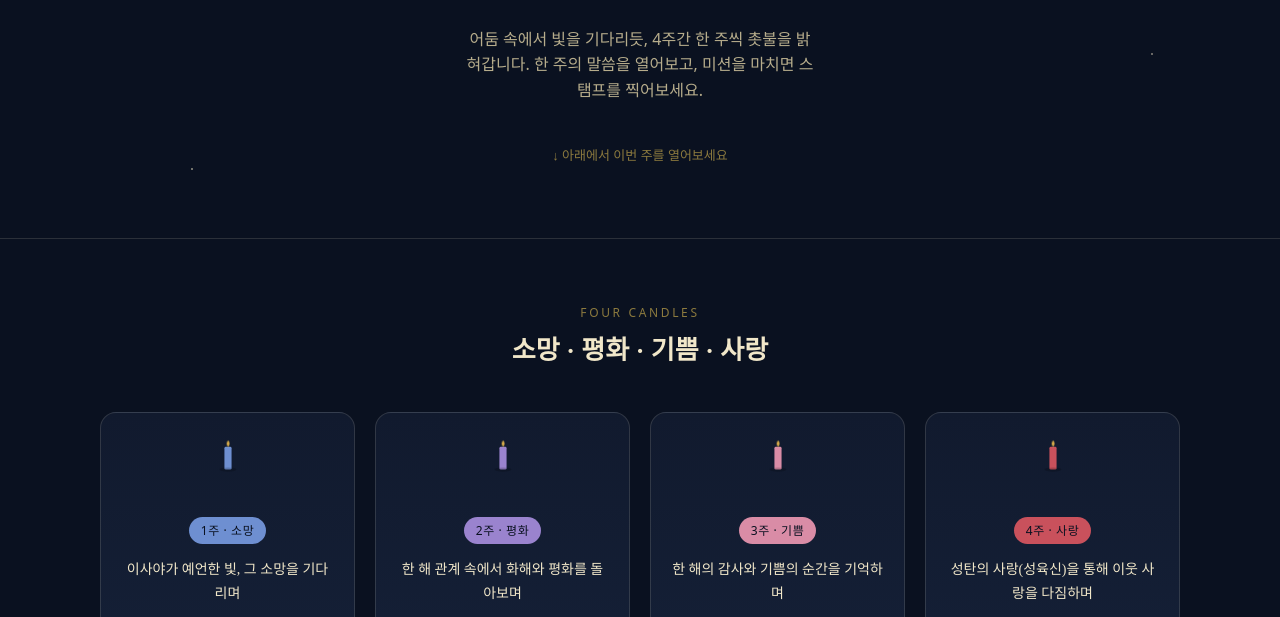
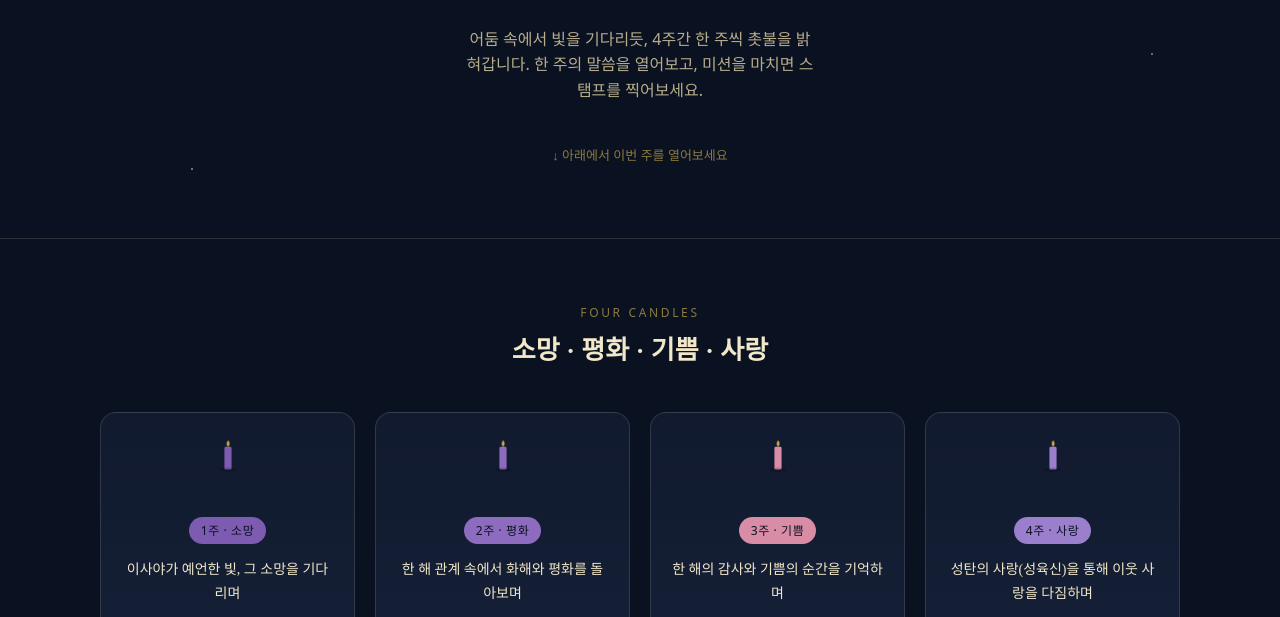
Before and after one commit to sunghm0915-dotcom/journey-series, a plain HTML site: page advent.html in a window 1280 px wide. Shown: the part 268-885 px from the top of the page. Drawn offline with Linux system fonts and the light colour scheme.

Commit message:
Add files via upload

```diff
--- a/advent.html
+++ b/advent.html
@@ -14,10 +14,12 @@
     --paper-dim:#B7AD8C;
     --gold:#D9B94A;
     --gold-soft:#8C7A3E;
-    --hope:#6E8FD1;
-    --peace:#9A83CE;
+    /* 대림절 전통 전례색: 보라(1·2·4주, 진→연 그라데이션) + 장미/분홍(3주, 기쁨의 주일) */
+    --hope:#7C5BB0;
+    --peace:#8D6CC0;
     --joy:#D98CA6;
-    --love:#C9515C;
+    --love:#9B7FCC;
+    --alert:#C9515C;
     --line: rgba(241,231,201,0.14);
     --line-strong: rgba(241,231,201,0.28);
   }
@@ -237,7 +239,7 @@
   .seal{
     position:absolute;left:50%;top:80px;transform:translateX(-50%);
     width:38px;height:38px;border-radius:50%;
-    background:var(--love);
+    background:var(--alert);
     display:flex;align-items:center;justify-content:center;
     box-shadow:0 4px 10px rgba(0,0,0,0.35);
     z-index:4;
@@ -339,7 +341,7 @@
     text-decoration:underline;padding:2px;
   }
   .undo-link:hover{color:var(--paper);}
-  .undo-link.armed{color:var(--love);}
+  .undo-link.armed{color:var(--alert);}
 
   /* ---------- Stickers ---------- */
   .stickers-section{padding:56px 0 88px;}
@@ -483,7 +485,7 @@
   }
   footer .reset{margin-top:8px;display:inline-block;font-size:12px;color:var(--paper-dim);text-decoration:underline;background:none;border:none;}
   footer .reset:hover{color:var(--paper);}
-  footer .reset.armed{color:var(--love);}
+  footer .reset.armed{color:var(--alert);}
   footer .links{margin-bottom:6px;}
 </style>
 </head>
@@ -589,12 +591,12 @@
   var reduceMotion = window.matchMedia && window.matchMedia("(prefers-reduced-motion: reduce)").matches;
 
   var WEEKS = [
-    { id:"w1", no:1, theme:"소망", color:"var(--hope)", raw:"#6E8FD1",
+    { id:"w1", no:1, theme:"소망", color:"var(--hope)", raw:"#7C5BB0",
       devotional:"이사야가 예언한 빛, 그 소망을 기다리며",
       mission:"새해를 향한 소망 한 가지를 적어 나누기",
       verse:"“백성이 흑암에 행하다가 큰 빛을 보고” — 이사야 9:2",
       question:"올 한 해, 내가 가장 기다렸던 순간은 언제였나요?" },
-    { id:"w2", no:2, theme:"평화", color:"var(--peace)", raw:"#9A83CE",
+    { id:"w2", no:2, theme:"평화", color:"var(--peace)", raw:"#8D6CC0",
       devotional:"한 해 관계 속에서 화해와 평화를 돌아보며",
       mission:"화해하고 싶은 사람에게 짧은 안부 전하기",
       verse:"“그는 우리의 화평이신지라” — 에베소서 2:14",
@@ -604,7 +606,7 @@
       mission:"이번 주 있었던 작은 기쁨 하나를 나누기",
       verse:"“항상 기뻐하라” — 데살로니가전서 5:16",
       question:"올 한 해 가장 기뻤던 순간은 언제였나요?" },
-    { id:"w4", no:4, theme:"사랑", color:"var(--love)", raw:"#C9515C",
+    { id:"w4", no:4, theme:"사랑", color:"var(--love)", raw:"#9B7FCC",
       devotional:"성탄의 사랑(성육신)을 통해 이웃 사랑을 다짐하며",
       mission:"이웃에게 작은 사랑을 실천하기로 다짐하기",
       verse:"“하나님이 세상을 이처럼 사랑하사” — 요한복음 3:16",
@@ -612,10 +614,10 @@
   ];
 
   var STICKERS = [
-    { id:"cw1", label:"소망 촛불", unlock:function(s){ return s.w1; }, svg:candleSvg("#6E8FD1") },
-    { id:"cw2", label:"평화 촛불", unlock:function(s){ return s.w2; }, svg:candleSvg("#9A83CE") },
+    { id:"cw1", label:"소망 촛불", unlock:function(s){ return s.w1; }, svg:candleSvg("#7C5BB0") },
+    { id:"cw2", label:"평화 촛불", unlock:function(s){ return s.w2; }, svg:candleSvg("#8D6CC0") },
     { id:"cw3", label:"기쁨 촛불", unlock:function(s){ return s.w3; }, svg:candleSvg("#D98CA6") },
-    { id:"cw4", label:"사랑 촛불", unlock:function(s){ return s.w4; }, svg:candleSvg("#C9515C") },
+    { id:"cw4", label:"사랑 촛불", unlock:function(s){ return s.w4; }, svg:candleSvg("#9B7FCC") },
     { id:"star", label:"별", unlock:function(s){ return count(s) >= 1; }, svg:starSvg() },
     { id:"holly", label:"감사", unlock:function(s){ return count(s) >= 3; }, svg:hollySvg() },
     { id:"ornament", label:"성탄", unlock:function(s){ return count(s) >= 4; }, svg:ornamentSvg() },
```
